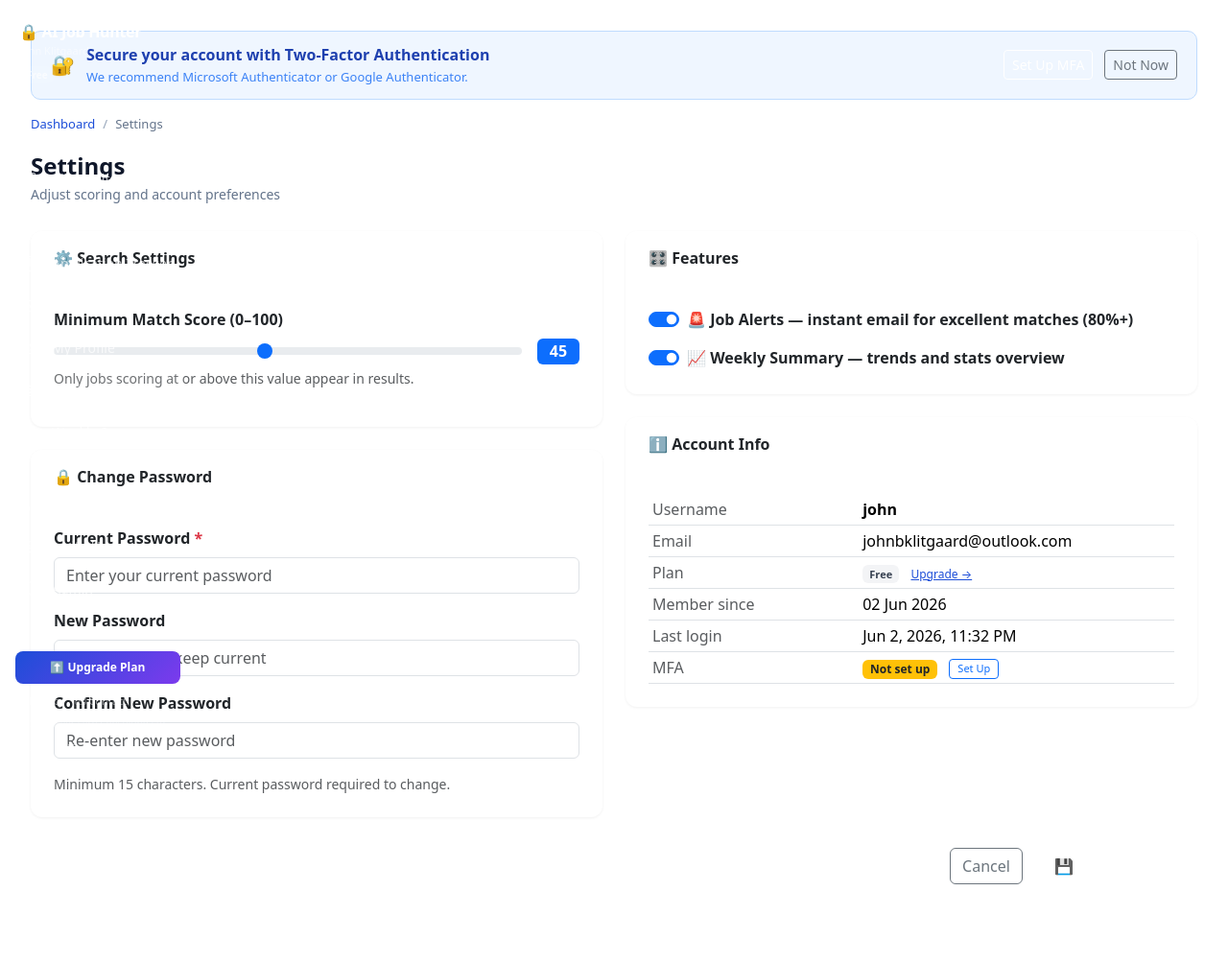
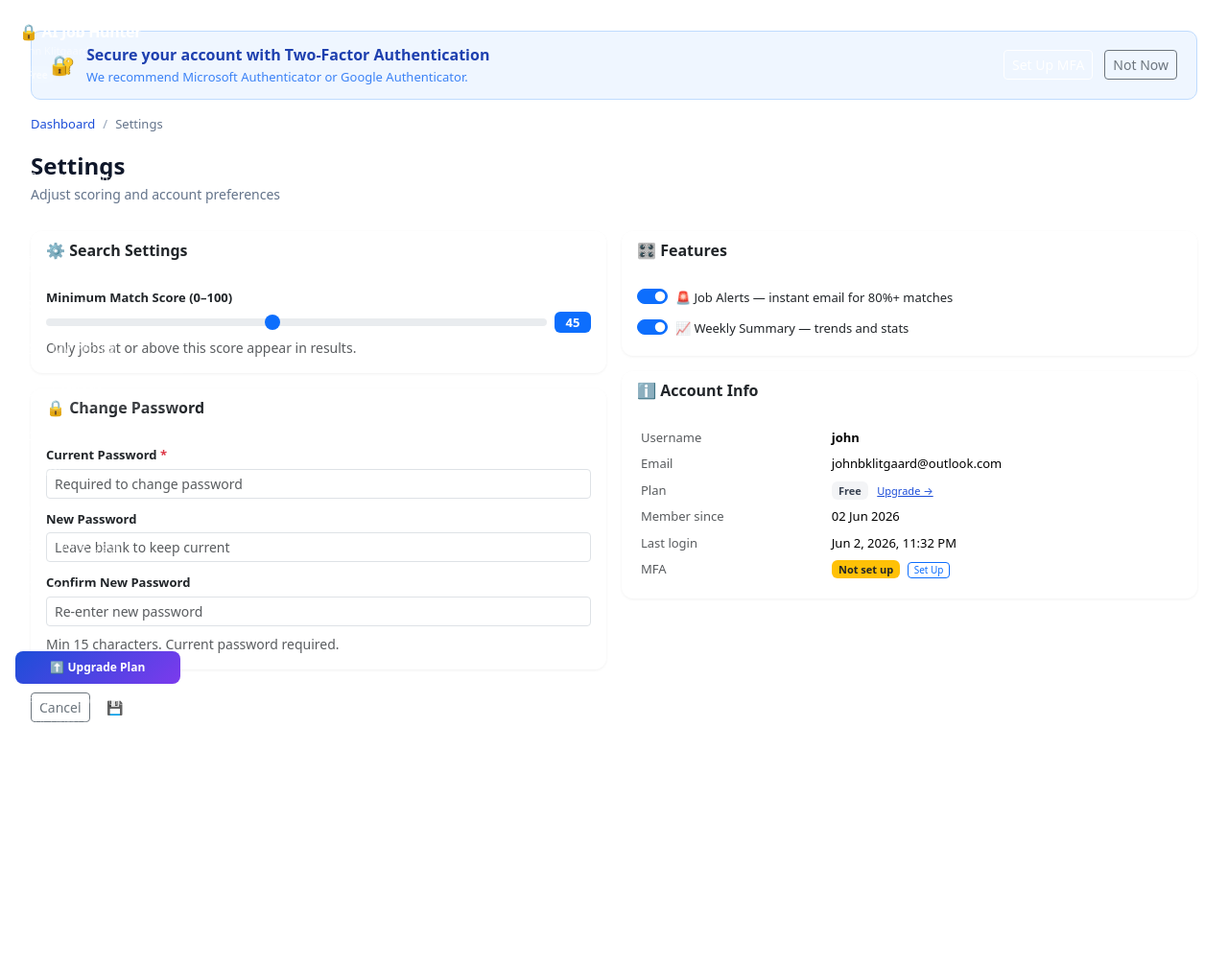
Before and after one commit to PilotGuy13/job-hunter-web, a Flask app: page /settings in a window 1280 px wide. Shown: the whole page at 96% size. After the commit the page ends 753 px from the top, so only its background shows below. Run offline with Flask 3, Linux system fonts and the light colour scheme; a user stored in the database is signed in; data that the repository does not hold is empty; parts of the project's set-up code (start-up, migrations or seed data) failed here and were passed over; some libraries are stand-ins or nearby versions.

Commit message:
Rebuild settings - compact layout, proper toggles, no upgrade for Pro

```diff
--- a/templates/settings.html
+++ b/templates/settings.html
@@ -8,99 +8,109 @@
 </div>
 
 <form method="POST">
-  <div class="row g-4">
+  <div class="row g-3">
+
+    <!-- LEFT COLUMN -->
     <div class="col-lg-6">
 
       <!-- Search Settings -->
-      <div class="card mb-4">
-        <div class="card-header py-3 px-4">⚙️ Search Settings</div>
-        <div class="card-body p-4">
-          <div class="mb-3">
-            <label class="form-label fw-semibold">Minimum Match Score (0–100)</label>
-            <div class="d-flex align-items-center gap-3">
-              <input type="range" class="form-range flex-1" name="score_threshold"
-                     min="0" max="100" step="5" value="{{ current_user.score_threshold }}"
-                     oninput="document.getElementById('scoreVal').textContent=this.value">
-              <span id="scoreVal" class="badge bg-primary fs-6" style="min-width:44px;">{{ current_user.score_threshold }}</span>
-            </div>
-            <div class="form-text">Only jobs scoring at or above this value appear in results.</div>
+      <div class="card mb-3">
+        <div class="card-header py-2 px-3">⚙️ Search Settings</div>
+        <div class="card-body p-3">
+          <label class="form-label fw-semibold mb-1" style="font-size:13px;">Minimum Match Score (0–100)</label>
+          <div class="d-flex align-items-center gap-2">
+            <input type="range" class="form-range" name="score_threshold"
+                   min="0" max="100" step="5" value="{{ current_user.score_threshold }}"
+                   oninput="document.getElementById('scoreVal').textContent=this.value"
+                   style="flex:1;">
+            <span id="scoreVal" class="badge bg-primary" style="font-size:13px;min-width:38px;text-align:center;">{{ current_user.score_threshold }}</span>
           </div>
+          <div class="form-text">Only jobs at or above this score appear in results.</div>
         </div>
       </div>
 
       <!-- Change Password -->
-      <div class="card mb-4">
-        <div class="card-header py-3 px-4">🔒 Change Password</div>
-        <div class="card-body p-4">
-          <div class="mb-3">
-            <label class="form-label fw-semibold">Current Password <span class="text-danger">*</span></label>
-            <input type="password" name="current_password" class="form-control"
-                   placeholder="Enter your current password">
+      <div class="card mb-3">
+        <div class="card-header py-2 px-3">🔒 Change Password</div>
+        <div class="card-body p-3">
+          <div class="mb-2">
+            <label class="form-label fw-semibold mb-1" style="font-size:13px;">Current Password <span class="text-danger">*</span></label>
+            <input type="password" name="current_password" class="form-control form-control-sm" placeholder="Required to change password">
           </div>
-          <div class="mb-3">
-            <label class="form-label fw-semibold">New Password</label>
-            <input type="password" name="new_password" id="new_password" class="form-control"
+          <div class="mb-2">
+            <label class="form-label fw-semibold mb-1" style="font-size:13px;">New Password</label>
+            <input type="password" name="new_password" id="new_password" class="form-control form-control-sm"
                    placeholder="Leave blank to keep current" oninput="checkPasswords()">
           </div>
-          <div class="mb-3">
-            <label class="form-label fw-semibold">Confirm New Password</label>
-            <input type="password" id="confirm_password" class="form-control"
+          <div class="mb-2">
+            <label class="form-label fw-semibold mb-1" style="font-size:13px;">Confirm New Password</label>
+            <input type="password" id="confirm_password" class="form-control form-control-sm"
                    placeholder="Re-enter new password" oninput="checkPasswords()">
-            <div id="pw_feedback" style="font-size:13px;margin-top:6px;display:none;"></div>
+            <div id="pw_feedback" style="font-size:12px;margin-top:4px;display:none;"></div>
           </div>
-          <div class="form-text">Minimum 15 characters. Current password required to change.</div>
+          <div class="form-text">Min 15 characters. Current password required.</div>
         </div>
       </div>
 
     </div>
+
+    <!-- RIGHT COLUMN -->
     <div class="col-lg-6">
 
       <!-- Features -->
-      <div class="card mb-4">
-        <div class="card-header py-3 px-4">🎛️ Features</div>
-        <div class="card-body p-4">
-          <div class="form-check form-switch mb-3">
+      <div class="card mb-3">
+        <div class="card-header py-2 px-3">🎛️ Features</div>
+        <div class="card-body p-3">
+          <div class="form-check form-switch mb-2">
             <input class="form-check-input" type="checkbox" name="enable_job_alerts" id="tog_alerts"
-                   {% if current_user.enable_job_alerts %}checked{% endif %}>
-            <label class="form-check-label fw-semibold" for="tog_alerts">
-              🚨 Job Alerts — instant email for excellent matches (80%+)
+                   {% if current_user.enable_job_alerts %}checked{% endif %} role="switch">
+            <label class="form-check-label" for="tog_alerts" style="font-size:13px;">
+              🚨 Job Alerts — instant email for 80%+ matches
             </label>
           </div>
           <div class="form-check form-switch">
             <input class="form-check-input" type="checkbox" name="enable_weekly_summary" id="tog_weekly"
-                   {% if current_user.enable_weekly_summary %}checked{% endif %}>
-            <label class="form-check-label fw-semibold" for="tog_weekly">
-              📈 Weekly Summary — trends and stats overview
+                   {% if current_user.enable_weekly_summary %}checked{% endif %} role="switch">
+            <label class="form-check-label" for="tog_weekly" style="font-size:13px;">
+              📈 Weekly Summary — trends and stats
             </label>
           </div>
         </div>
       </div>
 
       <!-- Account Info -->
-      <div class="card mb-4">
-        <div class="card-header py-3 px-4">ℹ️ Account Info</div>
-        <div class="card-body p-4">
-          <table class="table table-sm mb-0">
-            <tr><td class="text-muted" style="width:40%;">Username</td><td class="fw-semibold">{{ current_user.username }}</td></tr>
-            <tr><td class="text-muted">Email</td><td>{{ current_user.email }}</td></tr>
-            <tr><td class="text-muted">Plan</td><td>
-              <span class="badge" style="font-size:11px;background:{% if current_user.subscription_plan=='pro' %}#ede9fe;color:#5b21b6{% elif current_user.subscription_plan=='standard' %}#d1fae5;color:#065f46{% elif current_user.subscription_plan=='trial' %}#fef3c7;color:#92400e{% elif current_user.subscription_plan=='lite' %}#e0f2fe;color:#075985{% else %}#f3f4f6;color:#374151{% endif %};">
-                {{ (current_user.subscription_plan or 'free') | capitalize }}
+      <div class="card mb-3">
+        <div class="card-header py-2 px-3">ℹ️ Account Info</div>
+        <div class="card-body p-3">
+          <table class="table table-sm table-borderless mb-0" style="font-size:13px;">
+            <colgroup><col style="width:35%"><col></colgroup>
+            <tr><td class="text-muted py-1">Username</td><td class="fw-semibold py-1">{{ current_user.username }}</td></tr>
+            <tr><td class="text-muted py-1">Email</td><td class="py-1">{{ current_user.email }}</td></tr>
+            <tr><td class="text-muted py-1">Plan</td><td class="py-1">
+              {% set plan = current_user.subscription_plan or 'free' %}
+              <span class="badge" style="font-size:11px;background:{% if plan=='pro' %}#ede9fe;color:#5b21b6{% elif plan=='standard' %}#d1fae5;color:#065f46{% elif plan=='trial' %}#fef3c7;color:#92400e{% elif plan=='lite' %}#e0f2fe;color:#075985{% else %}#f3f4f6;color:#374151{% endif %};">
+                {{ plan | capitalize }}
               </span>
-              <a href="{{ url_for('pricing') }}" style="font-size:12px;margin-left:8px;color:#1d4ed8;">Upgrade →</a>
+              {% if plan not in ['pro'] %}
+              <a href="{{ url_for('pricing') }}" style="font-size:11px;margin-left:6px;color:#1d4ed8;">Upgrade →</a>
+              {% endif %}
             </td></tr>
-            <tr><td class="text-muted">Member since</td><td>{{ current_user.created_at.strftime('%d %b %Y') }}</td></tr>
-            <tr><td class="text-muted">Last login</td><td>{% if current_user.last_login %}<span class="utc-date" data-utc="{{ current_user.last_login.strftime('%Y-%m-%dT%H:%M:%SZ') }}">{{ current_user.last_login.strftime('%d %b %Y %H:%M') }} UTC</span>{% else %}N/A{% endif %}</td></tr>
-            <tr><td class="text-muted">MFA</td><td>
+            <tr><td class="text-muted py-1">Member since</td><td class="py-1">{{ current_user.created_at.strftime('%d %b %Y') }}</td></tr>
+            <tr><td class="text-muted py-1">Last login</td><td class="py-1">
+              {% if current_user.last_login %}
+              <span class="utc-date" data-utc="{{ current_user.last_login.strftime('%Y-%m-%dT%H:%M:%SZ') }}">{{ current_user.last_login.strftime('%d %b %Y %H:%M') }}</span>
+              {% else %}N/A{% endif %}
+            </td></tr>
+            <tr><td class="text-muted py-1">MFA</td><td class="py-1">
               {% if current_user.mfa_enabled %}
-                <span class="badge bg-success">✓ Enabled</span>
-                <button type="button" class="btn btn-outline-danger btn-sm ms-2" style="font-size:11px;padding:1px 8px;"
+                <span class="badge bg-success" style="font-size:11px;">✓ Enabled</span>
+                <button type="button" class="btn btn-outline-danger btn-sm ms-1" style="font-size:10px;padding:0 6px;"
                         onclick="if(confirm('Disable MFA?')) fetch('{{ url_for('mfa_disable') }}', {method:'POST'}).then(()=>location.reload())">
                   Disable
                 </button>
               {% else %}
-                <span class="badge bg-warning text-dark">Not set up</span>
-                <a href="{{ url_for('mfa_setup') }}" class="btn btn-outline-primary btn-sm ms-2" style="font-size:11px;padding:1px 8px;">Set Up</a>
+                <span class="badge bg-warning text-dark" style="font-size:11px;">Not set up</span>
+                <a href="{{ url_for('mfa_setup') }}" class="btn btn-outline-primary btn-sm ms-1" style="font-size:10px;padding:0 6px;">Set Up</a>
               {% endif %}
             </td></tr>
           </table>
@@ -109,14 +119,12 @@
 
       {% if not current_user.is_admin %}
       <!-- Danger Zone -->
-      <div class="card mb-4" style="border-color:#fecaca;">
-        <div class="card-header py-3 px-4" style="background:#fef2f2;color:#dc2626;">⚠️ Danger Zone</div>
-        <div class="card-body p-4">
-          <p class="fw-semibold mb-1" style="color:#dc2626;font-size:14px;">Delete My Account</p>
-          <p class="text-muted mb-3" style="font-size:13px;">Permanently deletes your account, CV, job results, and all data. Cannot be undone.</p>
-          <button type="button" class="btn btn-outline-danger btn-sm" onclick="deleteMyAccount()">
-            Delete My Account Permanently
-          </button>
+      <div class="card mb-3" style="border-color:#fecaca;">
+        <div class="card-header py-2 px-3" style="background:#fef2f2;color:#dc2626;font-size:13px;">⚠️ Danger Zone</div>
+        <div class="card-body p-3">
+          <p style="font-size:13px;color:#dc2626;margin-bottom:6px;font-weight:600;">Delete My Account</p>
+          <p class="text-muted mb-2" style="font-size:12px;">Permanently deletes all your data. Cannot be undone.</p>
+          <button type="button" class="btn btn-outline-danger btn-sm" onclick="deleteMyAccount()">Delete My Account</button>
         </div>
       </div>
       {% endif %}
@@ -124,9 +132,9 @@
     </div>
   </div>
 
-  <div class="d-flex justify-content-end gap-2 mt-2 mb-5">
-    <a href="{{ url_for('dashboard') }}" class="btn btn-outline-secondary">Cancel</a>
-    <button type="submit" class="btn btn-primary px-4">💾 Save Settings</button>
+  <div class="d-flex gap-2 mt-2 mb-4">
+    <a href="{{ url_for('dashboard') }}" class="btn btn-outline-secondary btn-sm">Cancel</a>
+    <button type="submit" class="btn btn-primary btn-sm">💾 Save Settings</button>
   </div>
 </form>
 {% endblock %}
@@ -135,7 +143,7 @@
 <script>
 function deleteMyAccount() {
   if (!confirm('Delete your account? This removes ALL your data permanently.')) return;
-  if (!confirm('Final warning — this cannot be undone.')) return;
+  if (!confirm('Final warning — cannot be undone.')) return;
   var answer = prompt('Type DELETE to confirm:');
   if (answer !== 'DELETE') { alert('Cancelled.'); return; }
   var form = document.createElement('form');
@@ -146,34 +154,19 @@ function deleteMyAccount() {
 function checkPasswords() {
   var pw1 = document.getElementById('new_password').value;
   var pw2 = document.getElementById('confirm_password').value;
-  var feedback = document.getElementById('pw_feedback');
-  if (!pw1 && !pw2) { feedback.style.display='none'; return; }
-  feedback.style.display = 'block';
+  var fb = document.getElementById('pw_feedback');
+  if (!pw1 && !pw2) { fb.style.display='none'; return; }
+  fb.style.display = 'block';
   if (pw1.length > 0 && pw1.length < 15) {
-    feedback.textContent = '⚠️ Password must be at least 15 characters.';
-    feedback.style.color = '#d97706'; return;
+    fb.textContent = '⚠️ Min 15 characters'; fb.style.color='#d97706'; return;
   }
   if (pw2 && pw1 !== pw2) {
-    feedback.textContent = '❌ Passwords do not match.';
-    feedback.style.color = '#dc2626'; return;
+    fb.textContent = '❌ Passwords do not match'; fb.style.color='#dc2626'; return;
   }
   if (pw1 && pw1 === pw2) {
-    feedback.textContent = '✅ Passwords match.';
-    feedback.style.color = '#059669';
+    fb.textContent = '✅ Passwords match'; fb.style.color='#059669';
   }
 }
-
-document.querySelector('form').addEventListener('submit', function(e) {
-  var pw1 = document.getElementById('new_password').value;
-  var pw2 = document.getElementById('confirm_password').value;
-  if (pw1 && pw1 !== pw2) {
-    e.preventDefault();
-    document.getElementById('pw_feedback').style.display = 'block';
-    document.getElementById('pw_feedback').textContent = '❌ Passwords do not match.';
-    document.getElementById('pw_feedback').style.color = '#dc2626';
-    document.getElementById('confirm_password').focus();
-  }
-});
 
 document.querySelectorAll('.utc-date').forEach(function(el) {
   var utc = el.getAttribute('data-utc');
```
